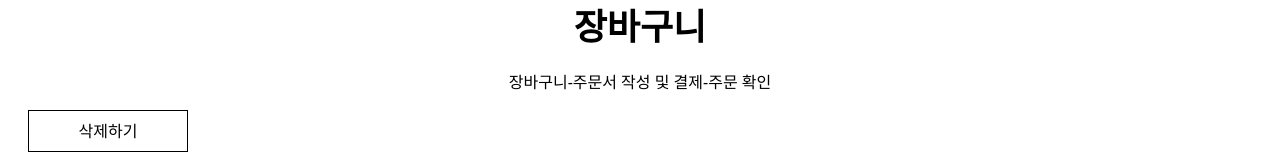
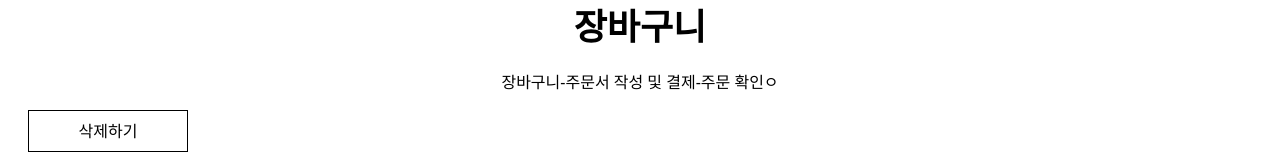
Before and after one commit to m-artx/artx-client, a React (Create React App) app: page /carts/1 in a window 1280 px wide. Shown: the part 158-318 px from the top of the page. Built offline with nearby package versions, Linux system fonts and the light colour scheme; no server answers.

Commit message:
ARTX-53 feat: 지라 테스트

```diff
--- a/src/pages/ShoppingCart.jsx
+++ b/src/pages/ShoppingCart.jsx
@@ -158,7 +158,7 @@ function ShoppingCart() {
       <div className=" bg-white text-black p-4  w-screen">
          <h1 className="text-4xl font-bold mb-4 flex justify-center bg-white text-black ">장바구니</h1>
          <div className="flex flex-col bg-white">
-        <span className="flex justify-center bg-white text-black">장바구니-주문서 작성 및 결제-주문 확인</span>
+            <span className="flex justify-center bg-white text-black">장바구니-주문서 작성 및 결제-주문 확인ㅇ</span>
             <button
                onClick={removeFromSelected}
                className="px-4 py-2 mt-4 mb-4  border border-solid border-black w-40 ml-3"
```
Also changed, not shown: src/store/userSlice.js (indentation only). Lines whose indentation alone changed are shown as unchanged.
